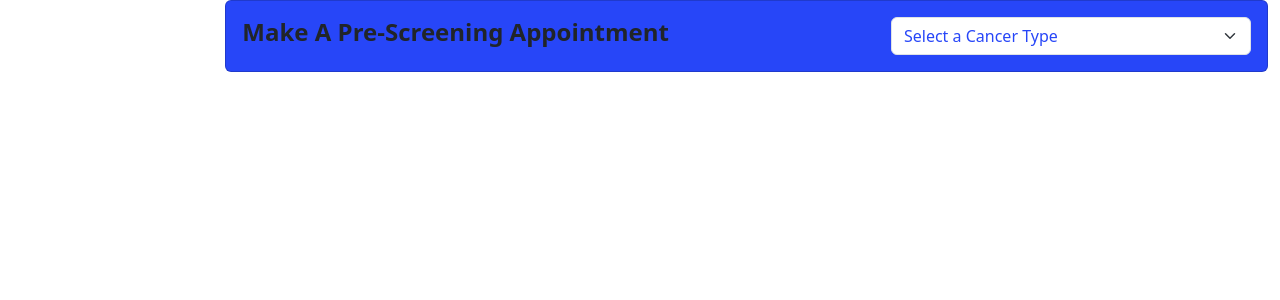
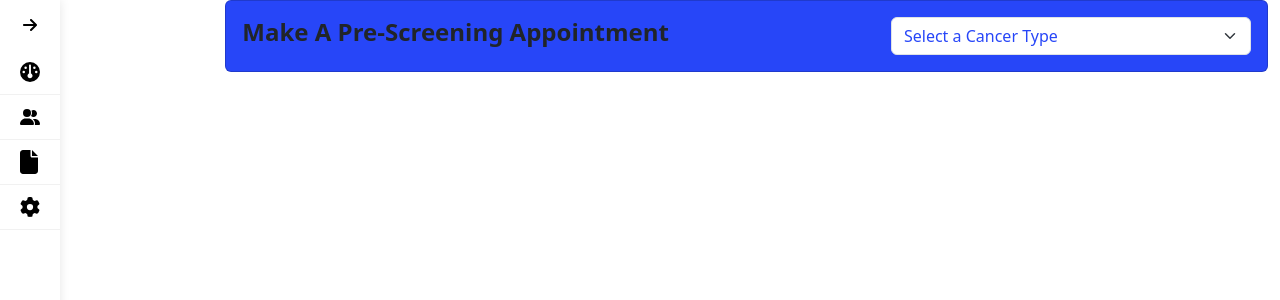
Before and after one commit to BocaCodeHack2023/hackathon-project-employees, a React (Create React App) app: page /appointments in a window 1280 px wide. Shown: the top 300 px of the page. Built offline with nearby package versions, Linux system fonts and the light colour scheme.

Commit message:
added sidebar from admin

```diff
--- /dev/null
+++ b/src/components/Sidebar.jsx
@@ -0,0 +1,55 @@
+import { useState } from 'react';
+import '../styles/sidebar.css';
+
+export default function Sidebar( { setShowSidebar, showSidebar }) {
+
+
+  return(
+    <>
+      <div className={`${!showSidebar ? "hiddenSidebar" : "sidebar"}`}>
+        <button className="sidebarButton" onClick={() => setShowSidebar(!showSidebar)}>
+          {!showSidebar
+            ? <svg xmlns="http://www.w3.org/2000/svg" height="1em" viewBox="0 0 448 512"><path d="M438.6 278.6c12.5-12.5 12.5-32.8 0-45.3l-160-160c-12.5-12.5-32.8-12.5-45.3 0s-12.5 32.8 0 45.3L338.8 224 32 224c-17.7 0-32 14.3-32 32s14.3 32 32 32l306.7 0L233.4 393.4c-12.5 12.5-12.5 32.8 0 45.3s32.8 12.5 45.3 0l160-160z"/></svg>
+            : <svg xmlns="http://www.w3.org/2000/svg" height="1em" viewBox="0 0 448 512"><path d="M9.4 233.4c-12.5 12.5-12.5 32.8 0 45.3l160 160c12.5 12.5 32.8 12.5 45.3 0s12.5-32.8 0-45.3L109.2 288 416 288c17.7 0 32-14.3 32-32s-14.3-32-32-32l-306.7 0L214.6 118.6c12.5-12.5 12.5-32.8 0-45.3s-32.8-12.5-45.3 0l-160 160z"/></svg>
+          }
+        </button>
+        <div className='d-flex flex-column'>
+          {showSidebar === true
+            ? (
+              <>
+                <div className="sidebarItem">
+                  <span className="sidebarTitle">Dashboard</span>
+                </div>
+                <div className="sidebarItem">
+                  <span className="sidebarTitle">Employees</span>
+                </div>
+                <div className="sidebarItem">
+                  <span className="sidebarTitle">Reports</span>
+                </div>
+                <div className="sidebarItem">
+                  <span className="sidebarTitle">Settings</span>
+                </div>
+              </>
+              )
+            : (
+              <>
+                <div className="sidebarItemHidden">
+                  <svg xmlns="http://www.w3.org/2000/svg" height="1.5em" viewBox="0 0 512 512"><path d="M0 256a256 256 0 1 1 512 0A256 256 0 1 1 0 256zm320 96c0-26.9-16.5-49.9-40-59.3V88c0-13.3-10.7-24-24-24s-24 10.7-24 24V292.7c-23.5 9.5-40 32.5-40 59.3c0 35.3 28.7 64 64 64s64-28.7 64-64zM144 176a32 32 0 1 0 0-64 32 32 0 1 0 0 64zm-16 80a32 32 0 1 0 -64 0 32 32 0 1 0 64 0zm288 32a32 32 0 1 0 0-64 32 32 0 1 0 0 64zM400 144a32 32 0 1 0 -64 0 32 32 0 1 0 64 0z"/></svg>
+                </div>
+                <div className="sidebarItemHidden">
+                  <svg xmlns="http://www.w3.org/2000/svg" height="1.5em" viewBox="0 0 640 512"><path d="M96 128a128 128 0 1 1 256 0A128 128 0 1 1 96 128zM0 482.3C0 383.8 79.8 304 178.3 304h91.4C368.2 304 448 383.8 448 482.3c0 16.4-13.3 29.7-29.7 29.7H29.7C13.3 512 0 498.7 0 482.3zM609.3 512H471.4c5.4-9.4 8.6-20.3 8.6-32v-8c0-60.7-27.1-115.2-69.8-151.8c2.4-.1 4.7-.2 7.1-.2h61.4C567.8 320 640 392.2 640 481.3c0 17-13.8 30.7-30.7 30.7zM432 256c-31 0-59-12.6-79.3-32.9C372.4 196.5 384 163.6 384 128c0-26.8-6.6-52.1-18.3-74.3C384.3 40.1 407.2 32 432 32c61.9 0 112 50.1 112 112s-50.1 112-112 112z"/></svg>
+                </div>
+                <div className="sidebarItemHidden">
+                <svg xmlns="http://www.w3.org/2000/svg" height="1.5em" viewBox="0 0 384 512"><path d="M0 64C0 28.7 28.7 0 64 0H224V128c0 17.7 14.3 32 32 32H384V448c0 35.3-28.7 64-64 64H64c-35.3 0-64-28.7-64-64V64zm384 64H256V0L384 128z"/></svg>
+                </div>
+                <div className="sidebarItemHidden">
+                  <svg xmlns="http://www.w3.org/2000/svg" height="1.5em" viewBox="0 0 512 512"><path d="M495.9 166.6c3.2 8.7 .5 18.4-6.4 24.6l-43.3 39.4c1.1 8.3 1.7 16.8 1.7 25.4s-.6 17.1-1.7 25.4l43.3 39.4c6.9 6.2 9.6 15.9 6.4 24.6c-4.4 11.9-9.7 23.3-15.8 34.3l-4.7 8.1c-6.6 11-14 21.4-22.1 31.2c-5.9 7.2-15.7 9.6-24.5 6.8l-55.7-17.7c-13.4 10.3-28.2 18.9-44 25.4l-12.5 57.1c-2 9.1-9 16.3-18.2 17.8c-13.8 2.3-28 3.5-42.5 3.5s-28.7-1.2-42.5-3.5c-9.2-1.5-16.2-8.7-18.2-17.8l-12.5-57.1c-15.8-6.5-30.6-15.1-44-25.4L83.1 425.9c-8.8 2.8-18.6 .3-24.5-6.8c-8.1-9.8-15.5-20.2-22.1-31.2l-4.7-8.1c-6.1-11-11.4-22.4-15.8-34.3c-3.2-8.7-.5-18.4 6.4-24.6l43.3-39.4C64.6 273.1 64 264.6 64 256s.6-17.1 1.7-25.4L22.4 191.2c-6.9-6.2-9.6-15.9-6.4-24.6c4.4-11.9 9.7-23.3 15.8-34.3l4.7-8.1c6.6-11 14-21.4 22.1-31.2c5.9-7.2 15.7-9.6 24.5-6.8l55.7 17.7c13.4-10.3 28.2-18.9 44-25.4l12.5-57.1c2-9.1 9-16.3 18.2-17.8C227.3 1.2 241.5 0 256 0s28.7 1.2 42.5 3.5c9.2 1.5 16.2 8.7 18.2 17.8l12.5 57.1c15.8 6.5 30.6 15.1 44 25.4l55.7-17.7c8.8-2.8 18.6-.3 24.5 6.8c8.1 9.8 15.5 20.2 22.1 31.2l4.7 8.1c6.1 11 11.4 22.4 15.8 34.3zM256 336a80 80 0 1 0 0-160 80 80 0 1 0 0 160z"/></svg>
+                </div>
+              </>
+            )
+          }
+        </div>
+      </div>
+    </>
+  )
+}
--- a/src/pages/AppointmentPicker.jsx
+++ b/src/pages/AppointmentPicker.jsx
@@ -1,8 +1,11 @@
 import { Card, Col, Container, Dropdown, Form, Row } from "react-bootstrap";
 import cancerTypes from "../utils/CancerTypes.json"
 import "../styles/appointmentPicker.css"
+import Sidebar from "../components/Sidebar";
+import { useState } from "react";
 
 export default function AppointmentPicker() {
+  const [showSidebar, setShowSidebar] = useState(false);
 
   // console.log(cancerTypes)
   return (
@@ -10,6 +13,7 @@
       <Container fluid>
         <Row>
           <Col sm="2">
+            <Sidebar showSidebar={showSidebar} setShowSidebar={setShowSidebar} />
           </Col>
           <Col sm="10">
             <Card className="app-card">
--- /dev/null
+++ b/src/styles/sidebar.css
@@ -0,0 +1,61 @@
+.sidebar {
+  position: fixed;
+  top: 0;
+  left: 0;
+  bottom: 0;
+  width: 250px;
+  background-color: #fff;
+  box-shadow: 0 0 10px rgba(0, 0, 0, 0.1);
+  z-index: 100;
+  transition: all 0.3s ease-in-out;
+}
+
+.hiddenSidebar {
+  position: fixed;
+  top: 0;
+  left: 0;
+  bottom: 0;
+  width: 60px;
+  transition: all 0.3s ease-in-out;
+  background-color: #fff;
+  box-shadow: 0 0 10px rgba(0, 0, 0, 0.1);
+  z-index: 100;
+}
+
+.sidebarItem {
+  width: 250px;
+  display: flex;
+  align-items: center;
+  padding: 10px 20px;
+  border-bottom: 1px solid #f1f1f1;
+  cursor: pointer;
+  transition: all 0.3s ease-in-out;
+}
+
+.sidebarItemHidden {
+  width: 60px;
+  display: flex;
+  align-items: center;
+  padding: 10px 20px;
+  border-bottom: 1px solid #f1f1f1;
+  cursor: pointer;
+}
+
+.sidebarButton {
+  display: flex;
+  align-items: center;
+  justify-content: center;
+  width: 60px;
+  height: 50px;
+  background-color: #ffff;
+  border: none;
+  transition: all 0.3s ease-in-out;
+}
+
+.sidebarItemHidden:hover {
+  background-color: #cbcbcb;
+}
+
+.sidebarItem:hover {
+  background-color: #cbcbcb;
+}
```
